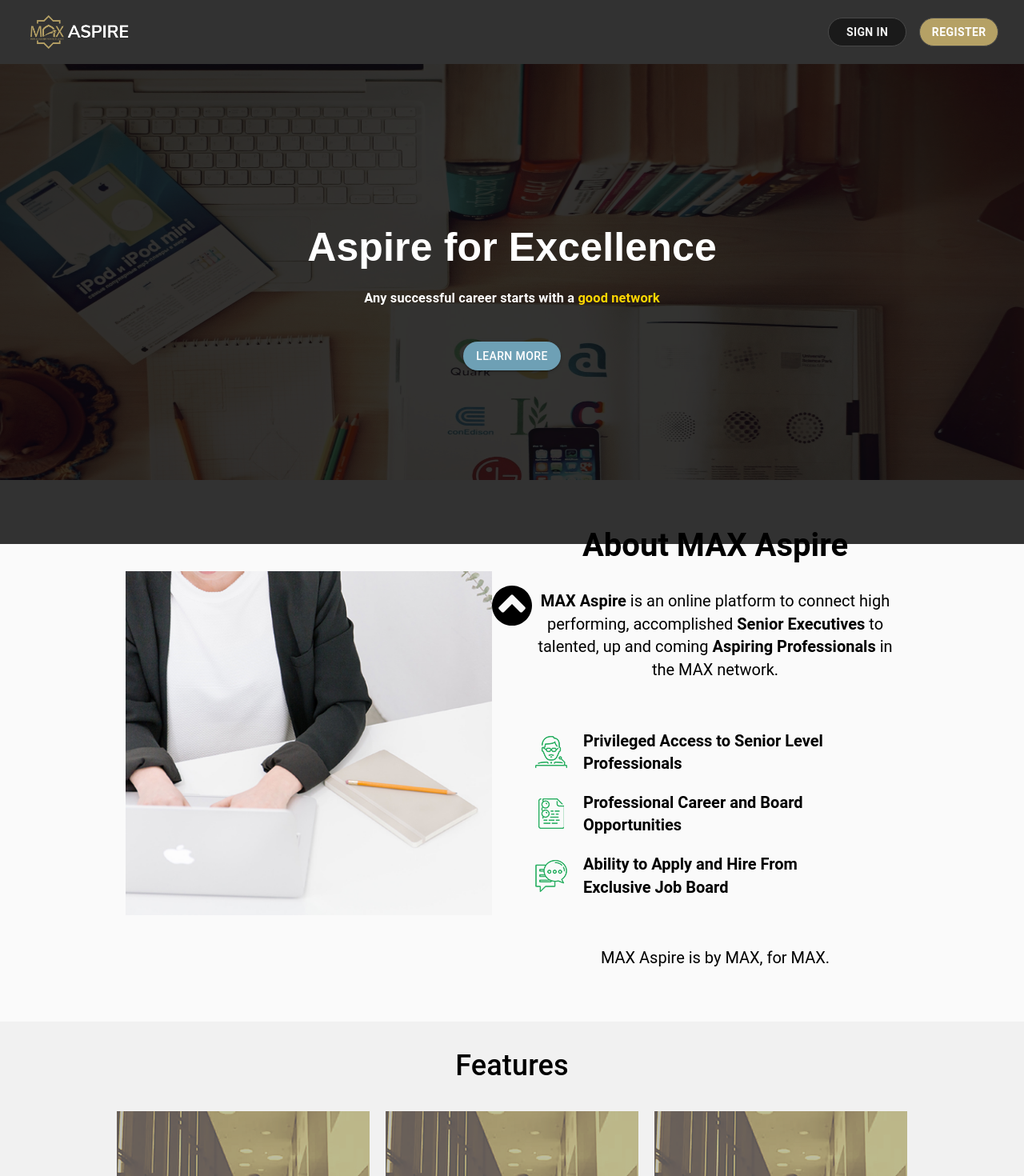
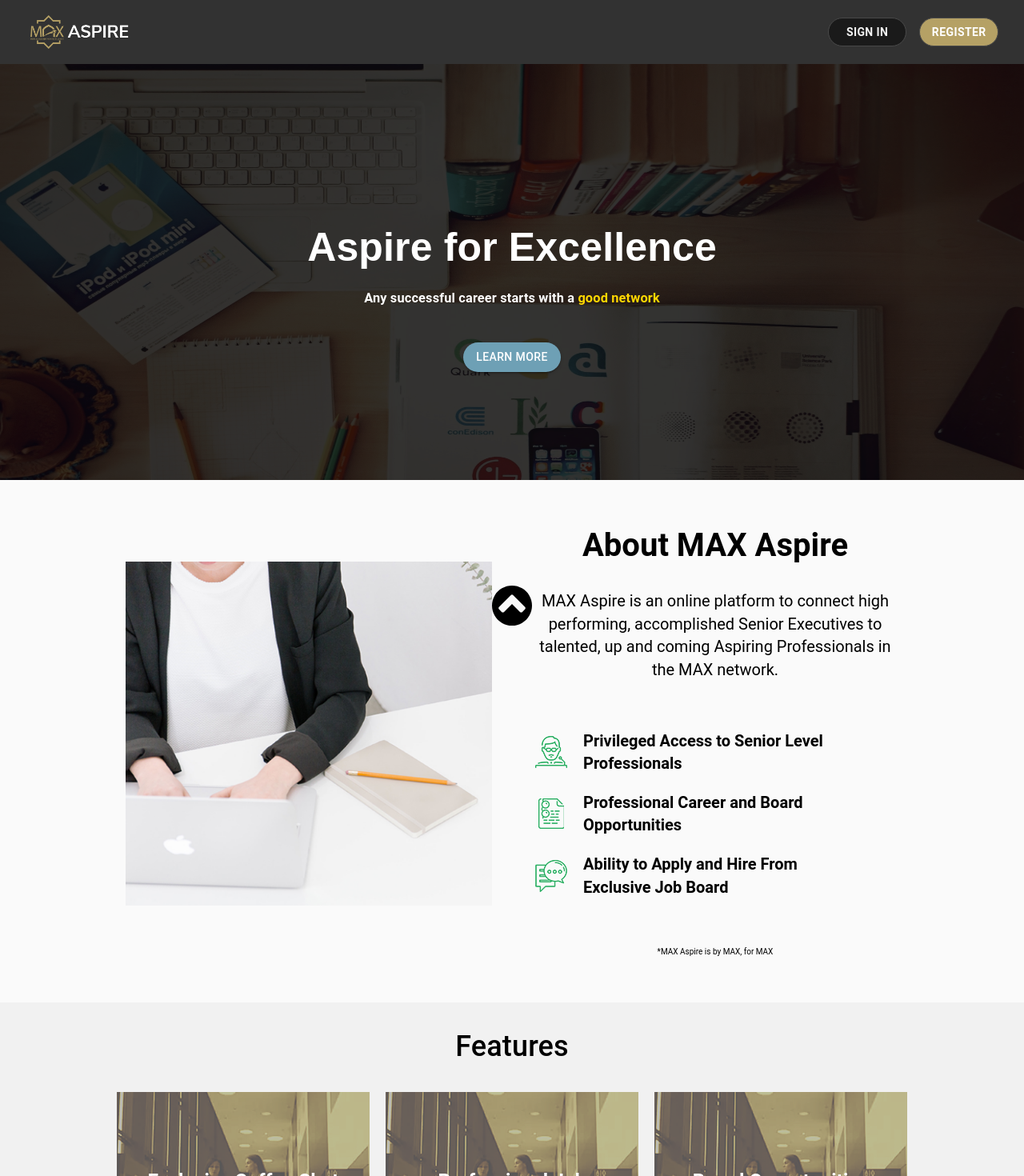
Before and after one commit to maxgala/aspire-frontend, a React (Create React App) app: page / in a window 1280 px wide. Shown: the top 1470 px of the page at 80% size. Built offline with nearby package versions, Linux system fonts and the light colour scheme.

Commit message:
Component Fix

```diff
--- a/src/Components/LandingPage/AboutMax.js
+++ b/src/Components/LandingPage/AboutMax.js
@@ -34,6 +34,12 @@
     marginLeft: "1em",
     maxWidth: '350px',
     textAlign: 'left',
+  },
+   f4:{
+    fontFamily: "Regular 10px/12px Montserrat",
+    maxWidth: '450px',
+    textAlign: 'center',
+    fontSize:"10px",
   },
   tab: {
     display: "flex",
@@ -122,7 +128,7 @@
       <div className={classes.h1style}>
         <h1 className={classes.f1}><b>About MAX Aspire</b></h1>
         <p className={classes.f2}>
-          <b>MAX Aspire</b> is an online platform to connect high performing, accomplished <b>Senior Executives</b> to talented, up and coming <b>Aspiring Professionals</b> in the MAX network.
+          MAX Aspire is an online platform to connect high performing, accomplished Senior Executives to talented, up and coming Aspiring Professionals in the MAX network.
         </p>
         <p className={classes.tab} style={{marginTop: '60px'}}> <img resizeMode="contain" src={icon2} alt="About Image"/>
           <span className={classes.f3}><b>Privileged Access to Senior Level Professionals</b></span>
@@ -133,8 +139,8 @@
         <p className={classes.tab}> <img resizeMode="contain" src={icon3} alt="About Image"/>
           <span className={classes.f3}><b>Ability to Apply and Hire From Exclusive Job Board</b></span>
         </p>
-        <p className={classes.f2} style={{marginTop: '60px'}}>
-          MAX Aspire is by MAX, for MAX.
+        <p className={classes.f4} style={{marginTop: '60px'}}>
+          *MAX Aspire is by MAX, for MAX
         </p>
       </div>
     )
--- a/src/Components/LandingPage/MainImage.js
+++ b/src/Components/LandingPage/MainImage.js
@@ -45,8 +45,8 @@
         top: '0%',
         transform: 'translate(-50%, 0%)',
         backgroundColor: 'rgba(0,0,0,0.8)',
-        width: '100%',
-        height: '75vh'
+        width: '105%',
+        height: '65vh'
     }
 }));
 
```
